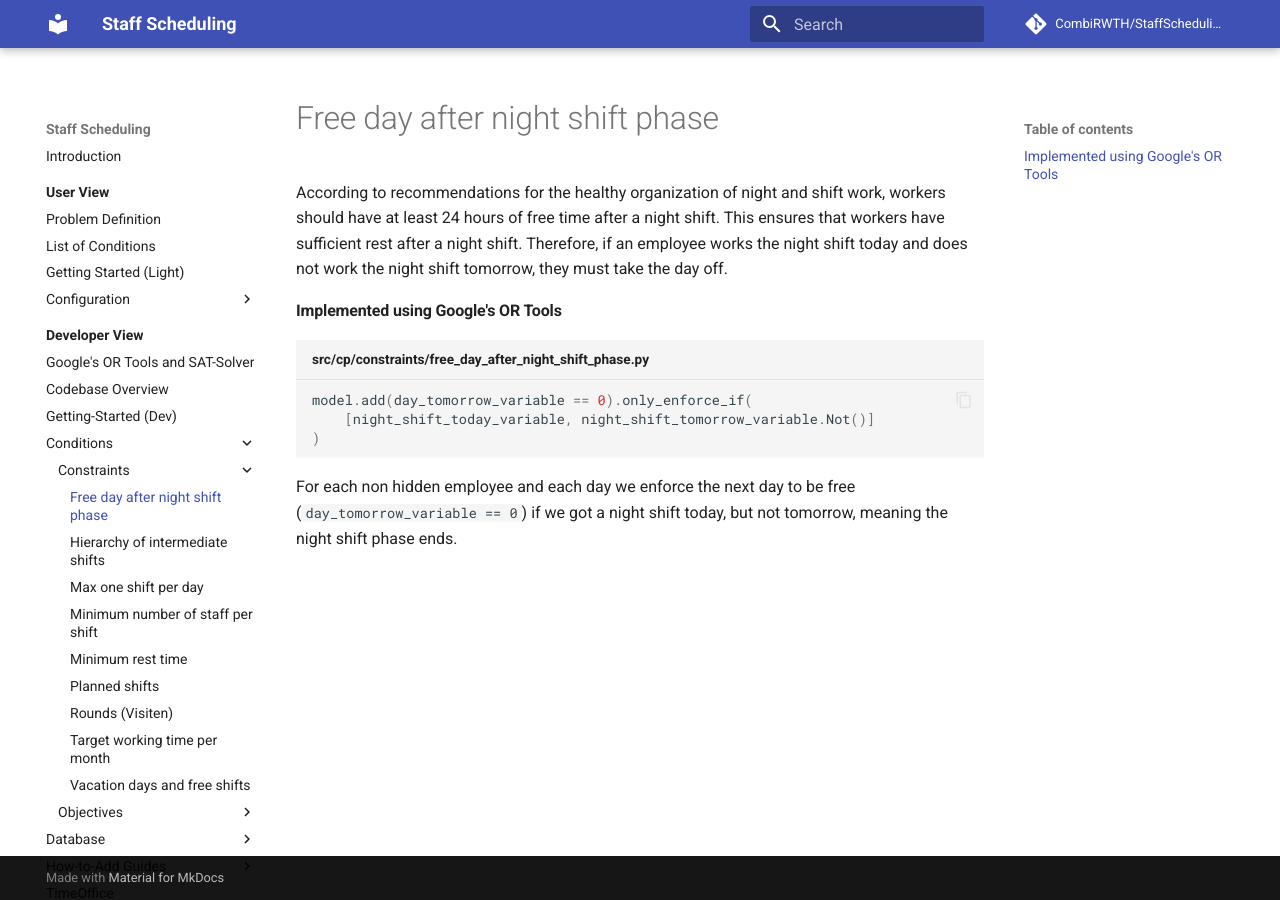
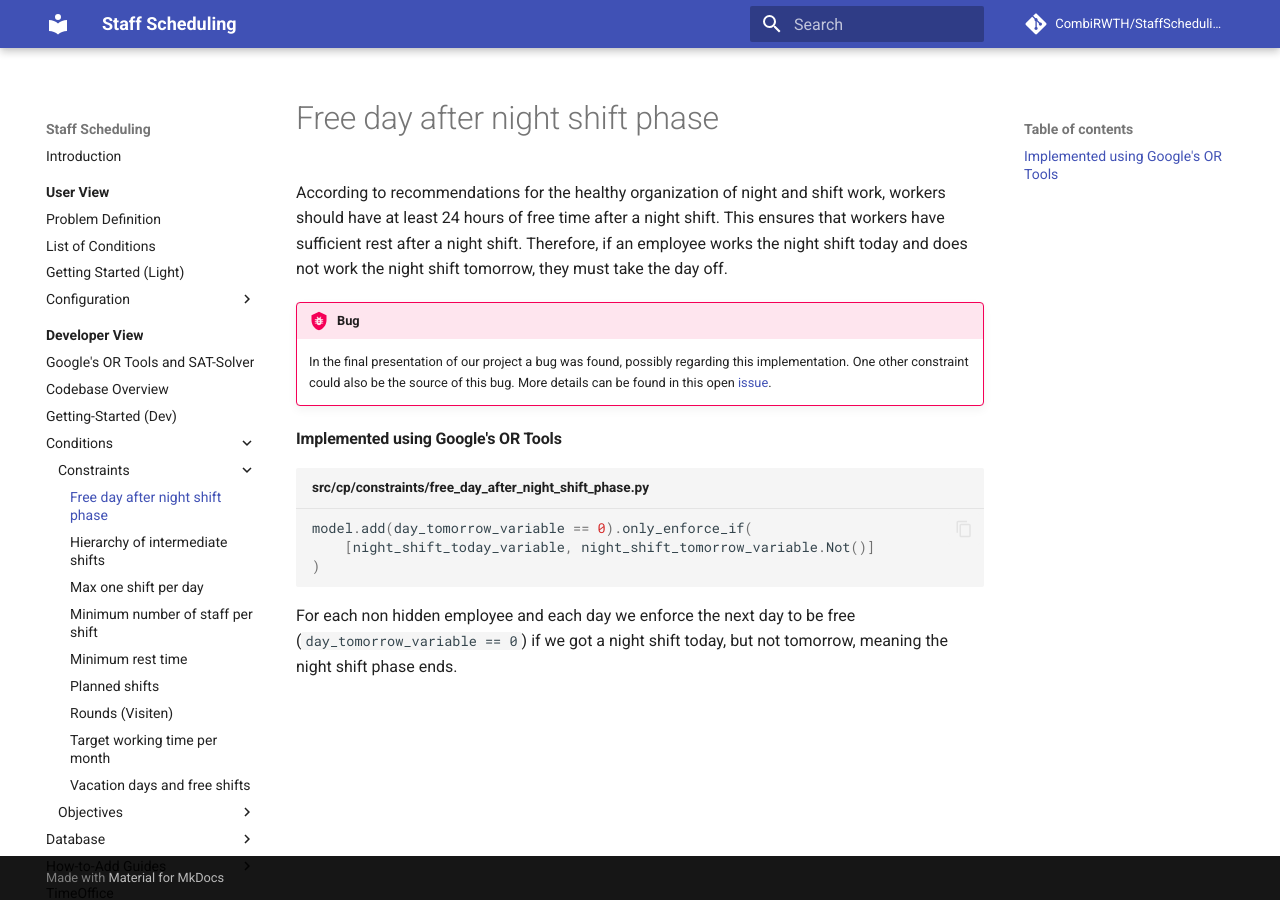
Before and after one commit to CombiRWTH/StaffScheduling, an MkDocs documentation site: the page built from docs/developer-view/conditions/free-day-after-night-shift-phase.md, in a window 1280 px wide. Built offline with MkDocs 1.6.1 and Material for MkDocs 9.7.7, drawn with Linux system fonts in a browser that asks for light colours; comment, search, counter and statistics services are not loaded.

Commit message:
added bug info about night shift before "planned shift"

```diff
--- a/docs/developer-view/conditions/free-day-after-night-shift-phase.md
+++ b/docs/developer-view/conditions/free-day-after-night-shift-phase.md
@@ -1,6 +1,9 @@
 --8<--
 user-view/list-of-conditions.md:user-free-day-after-night-shift-phase
 --8<--
+
+!!! Bug
+    In the final presentation of our project a bug was found, possibly regarding this implementation. One other constraint could also be the source of this bug. More details can be found in this open [issue](https://github.com/CombiRWTH/StaffScheduling/issues/172).
 
 ### Implemented using Google's OR Tools
 
```
Also changed, not shown: docs/developer-view/conditions/planned-shifts.md (+4 -0 lines).
